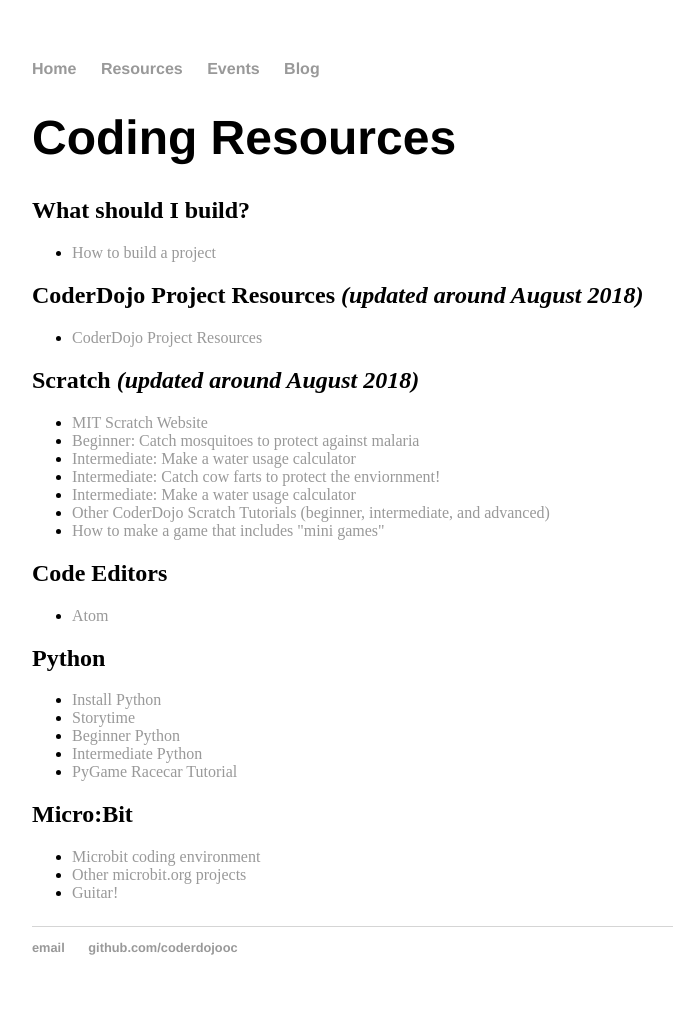
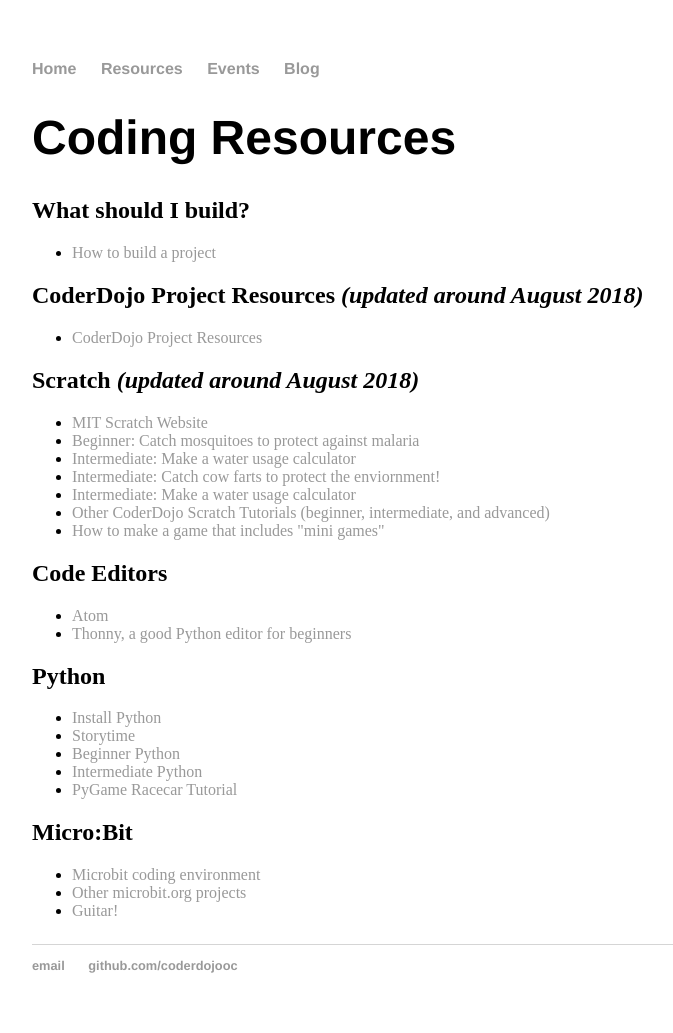
Before and after one commit to coderdojooc/coderdojooc.github.io, a Jekyll site: the page built from resources/index.html, in a window 1280 px wide. Shown: the whole page, without its empty margins (160-833 px from the left). Built offline with Jekyll 4.4.1, drawn with Linux system fonts in a browser that asks for light colours.

Commit message:
typo fix, added reference to 'thonny', a python editor

```diff
--- a/index.html
+++ b/index.html
@@ -4,5 +4,9 @@
 ---
 <div class="blurb">
 	<h1>Hi there. This is the website for CoderDojo OC!</h1>
-	<p>CoderDojo is a global movement of free, volunteer-led, community based programming clubs for young people. We believe that an understanding of coding (making computers do cool stuff) is fun and increasingly important in the modern world. It’s both better and easier to learn these skills early, and nobody should be denied the opportunity to do so! Any young person aged 7 – 17 can join and attend our Dojo for FREE!  Parents are welcome as well!. <a href="https://zen.coderdojo.com/dojos/us/aliso-viejo-ca/orange-county-laguna-hills-tech-library" target="_blank">Register to attend on Zen</a></p>
+	<p>CoderDojo is a global movement of free, volunteer-led, community based programming clubs for young people.
+    We believe that an understanding of coding (making computers do cool stuff) is fun and increasingly important in the modern world.
+    It’s both better and easier to learn these skills early, and nobody should be denied the opportunity to do so!
+    Any young person aged 7 – 17 can join and attend our Dojo for FREE!  Parents are welcome as well!
+    <a href="https://zen.coderdojo.com/dojos/us/aliso-viejo-ca/orange-county-laguna-hills-tech-library" target="_blank">Register to attend on Zen</a></p>
 </div><!-- /.blurb -->
--- a/resources/index.html
+++ b/resources/index.html
@@ -25,6 +25,7 @@
   <h2>Code Editors</h2>
     <ul>
       <li><a href="https://atom.io/" target="_blank">Atom</a></li>
+      <li><a href="https://thonny.org/" target="_blank">Thonny, a good Python editor for beginners</a></li>
     </ul>
   <h2>Python</h2>
     <ul>
```
Also changed, not shown: 1 other file.
